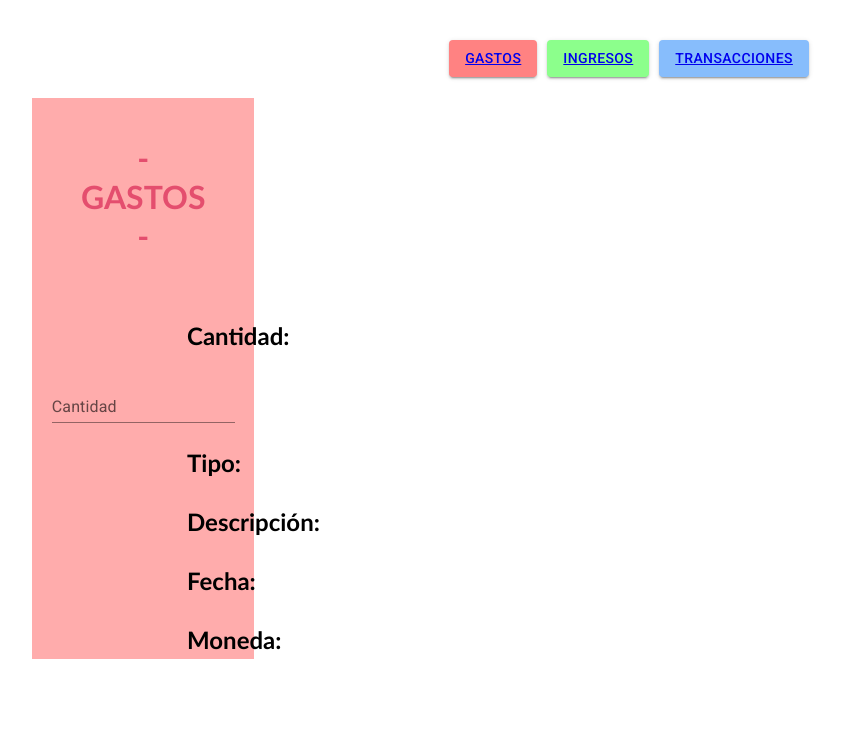
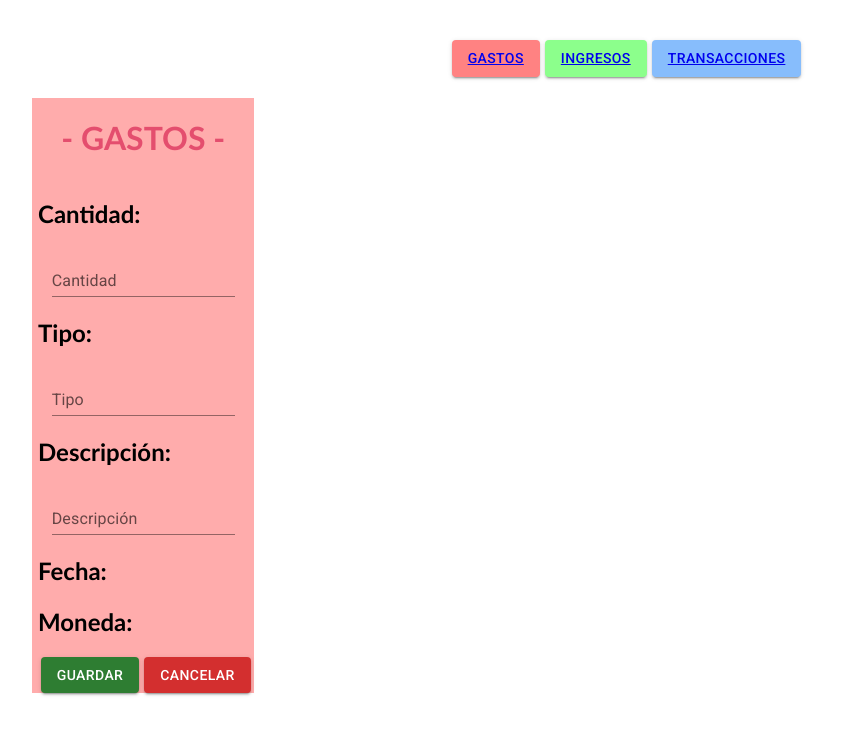
Before and after one commit to CarmenDAM/proyecto_repaso, a React (Create React App) app: page /gastos in a window 1280 px wide. Shown: the top 734 px of the page, without its empty margins (16-857 px from the left). Built offline with nearby package versions, Linux system fonts and the light colour scheme.

Commit message:
Gastos Base

```diff
--- a/src/App.css
+++ b/src/App.css
@@ -18,9 +18,7 @@
   color: #61dafb;
 }
 
-.my-component{
-  background-color: #ffacac!important;
-}
+
 
 @keyframes App-logo-spin {
   from {
--- a/src/components/Estilos.css
+++ b/src/components/Estilos.css
@@ -20,18 +20,18 @@ body {
   }
 
   h1 {
-    padding: 40px;
+    padding: 20px;
     font-family: 'Gill Sans', 'Gill Sans MT', Calibri, 'Trebuchet MS', sans-serif;
     text-align: center;
     font-size: 100;
   }
 
   h2 {
-    padding: 5px;
+    padding: 1px;
     font-family: 'Gill Sans', 'Gill Sans MT', Calibri, 'Trebuchet MS', sans-serif;
     text-align: left;
-    font-size: 100;
-    margin-left: 150px;
+    font-size: 70;
+    margin-left: 5px;
   }
 
   /*.guardar{
@@ -39,7 +39,7 @@ body {
   }*/
 
   Button{
-    margin-left:10px !important;
+    margin-left:5px !important;
   }
 
   .btn-gastos {
--- a/src/components/Gastos.jsx
+++ b/src/components/Gastos.jsx
@@ -12,7 +12,7 @@ import Box from '@mui/material/Box';
 function App() {
   return <Button variant="contained">Hello World</Button>,
          <Button variant="contained">Hello World</Button>;
-         const isBackgroundRed = true;
+
 }
 
 export default class Gastos extends React.Component{
@@ -31,17 +31,19 @@ export default class Gastos extends React.Component{
                 <h2>Cantidad: </h2>
                 <TextField id="cantidad" label="Cantidad" variant="standard" />
                 <h2>Tipo: </h2>
+                <TextField id="tipo" label="Tipo" variant="standard" />
                 <h2>Descripción: </h2>
+                <TextField id="descripción" label="Descripción" variant="standard" />
                 <h2>Fecha: </h2>
                 <h2>Moneda: </h2>
-                </div>
-                </Box>
+
+                <Button className="guardar" variant="contained" color="success">Guardar</Button>
+                <Button variant="contained" color="error">Cancelar</Button>
+
+        </div>
+            </Box>
                 );
 
-                <div>
-                <Button className="guardar" variant="contained" color="success">Guardar</Button>
-                <Button variant="contained" color="error">Cancelar</Button>
-                </div>
 
         }
   }
```
